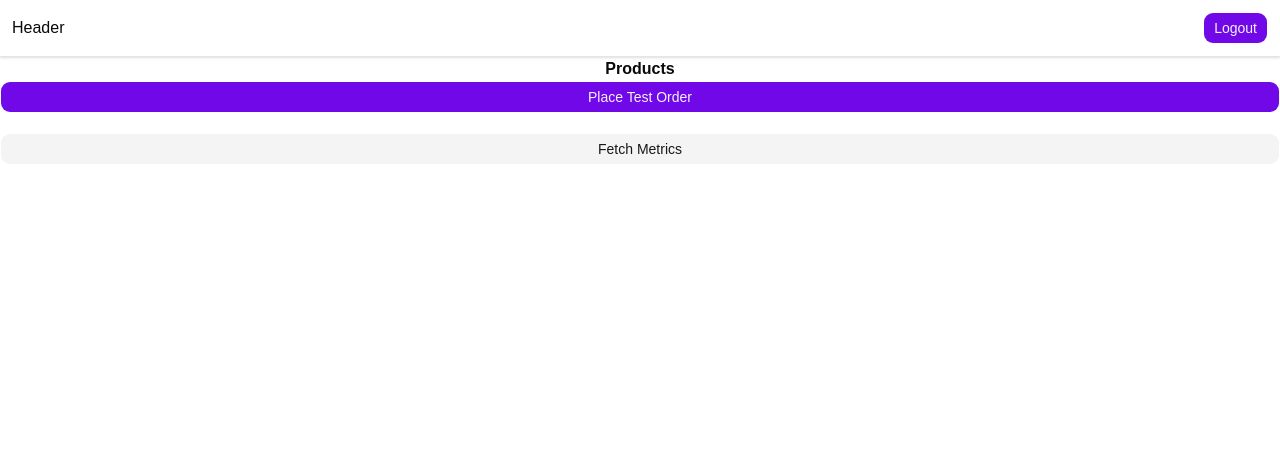
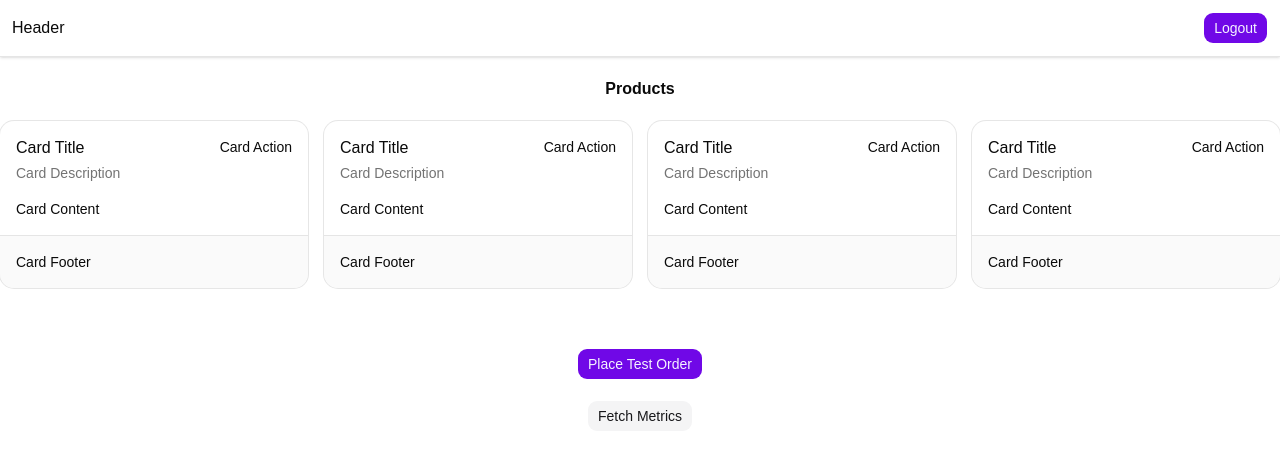
Before and after one commit to kavindu-udara/techmart-ecommerce, a React (Vite) app in the folder frontend/: page / in a window 1280 px wide. Shown: the top 460 px of the page. Built offline with nearby package versions, Linux system fonts and the light colour scheme; no server answers.

Commit message:
created product card

```diff
--- a/frontend/src/App.tsx
+++ b/frontend/src/App.tsx
@@ -1,3 +1,4 @@
+import ProductCard from "./components/cards/ProductCard";
 import Header from "./components/common/Header";
 import { Button } from "./components/ui/button"
 import { apiClient } from "./lib/axios"
@@ -30,10 +31,17 @@
 
 
   return (
-    <main className="min-h-screen">
+    <main className="min-h-screen flex flex-col items-center gap-5">
       <Header />
       <h1 className="text-center font-bold">Products</h1>
-      <div className="flex flex-col gap-5">
+      <div className="grid grid-cols-4 gap-4 container">
+        <ProductCard />
+        <ProductCard />
+        <ProductCard />
+        <ProductCard />
+      </div>
+
+      <div className="flex flex-col gap-5 mt-10 items-center">
         <Button onClick={handleOrderClick}>Place Test Order</Button>
         <Button onClick={handleMetricsClick} variant={"secondary"}>Fetch Metrics</Button>
       </div>
--- /dev/null
+++ b/frontend/src/components/cards/ProductCard.tsx
@@ -0,0 +1,29 @@
+import {
+    Card,
+    CardAction,
+    CardContent,
+    CardDescription,
+    CardFooter,
+    CardHeader,
+    CardTitle,
+} from "../ui/card";
+
+const ProductCard = () => {
+    return (
+        <Card>
+            <CardHeader>
+                <CardTitle>Card Title</CardTitle>
+                <CardDescription>Card Description</CardDescription>
+                <CardAction>Card Action</CardAction>
+            </CardHeader>
+            <CardContent>
+                <p>Card Content</p>
+            </CardContent>
+            <CardFooter>
+                <p>Card Footer</p>
+            </CardFooter>
+        </Card>
+    )
+}
+
+export default ProductCard
--- /dev/null
+++ b/frontend/src/components/ui/card.tsx
@@ -0,0 +1,103 @@
+import * as React from "react"
+
+import { cn } from "@/lib/utils"
+
+function Card({
+  className,
+  size = "default",
+  ...props
+}: React.ComponentProps<"div"> & { size?: "default" | "sm" }) {
+  return (
+    <div
+      data-slot="card"
+      data-size={size}
+      className={cn(
+        "group/card flex flex-col gap-(--card-spacing) overflow-hidden rounded-xl bg-card py-(--card-spacing) text-sm text-card-foreground ring-1 ring-foreground/10 [--card-spacing:--spacing(4)] has-data-[slot=card-footer]:pb-0 has-[>img:first-child]:pt-0 data-[size=sm]:[--card-spacing:--spacing(3)] data-[size=sm]:has-data-[slot=card-footer]:pb-0 *:[img:first-child]:rounded-t-xl *:[img:last-child]:rounded-b-xl",
+        className
+      )}
+      {...props}
+    />
+  )
+}
+
+function CardHeader({ className, ...props }: React.ComponentProps<"div">) {
+  return (
+    <div
+      data-slot="card-header"
+      className={cn(
+        "group/card-header @container/card-header grid auto-rows-min items-start gap-1 rounded-t-xl px-(--card-spacing) has-data-[slot=card-action]:grid-cols-[1fr_auto] has-data-[slot=card-description]:grid-rows-[auto_auto] [.border-b]:pb-(--card-spacing)",
+        className
+      )}
+      {...props}
+    />
+  )
+}
+
+function CardTitle({ className, ...props }: React.ComponentProps<"div">) {
+  return (
+    <div
+      data-slot="card-title"
+      className={cn(
+        "font-heading text-base leading-snug font-medium group-data-[size=sm]/card:text-sm",
+        className
+      )}
+      {...props}
+    />
+  )
+}
+
+function CardDescription({ className, ...props }: React.ComponentProps<"div">) {
+  return (
+    <div
+      data-slot="card-description"
+      className={cn("text-sm text-muted-foreground", className)}
+      {...props}
+    />
+  )
+}
+
+function CardAction({ className, ...props }: React.ComponentProps<"div">) {
+  return (
+    <div
+      data-slot="card-action"
+      className={cn(
+        "col-start-2 row-span-2 row-start-1 self-start justify-self-end",
+        className
+      )}
+      {...props}
+    />
+  )
+}
+
+function CardContent({ className, ...props }: React.ComponentProps<"div">) {
+  return (
+    <div
+      data-slot="card-content"
+      className={cn("px-(--card-spacing)", className)}
+      {...props}
+    />
+  )
+}
+
+function CardFooter({ className, ...props }: React.ComponentProps<"div">) {
+  return (
+    <div
+      data-slot="card-footer"
+      className={cn(
+        "flex items-center rounded-b-xl border-t bg-muted/50 p-(--card-spacing)",
+        className
+      )}
+      {...props}
+    />
+  )
+}
+
+export {
+  Card,
+  CardHeader,
+  CardFooter,
+  CardTitle,
+  CardAction,
+  CardDescription,
+  CardContent,
+}
```
